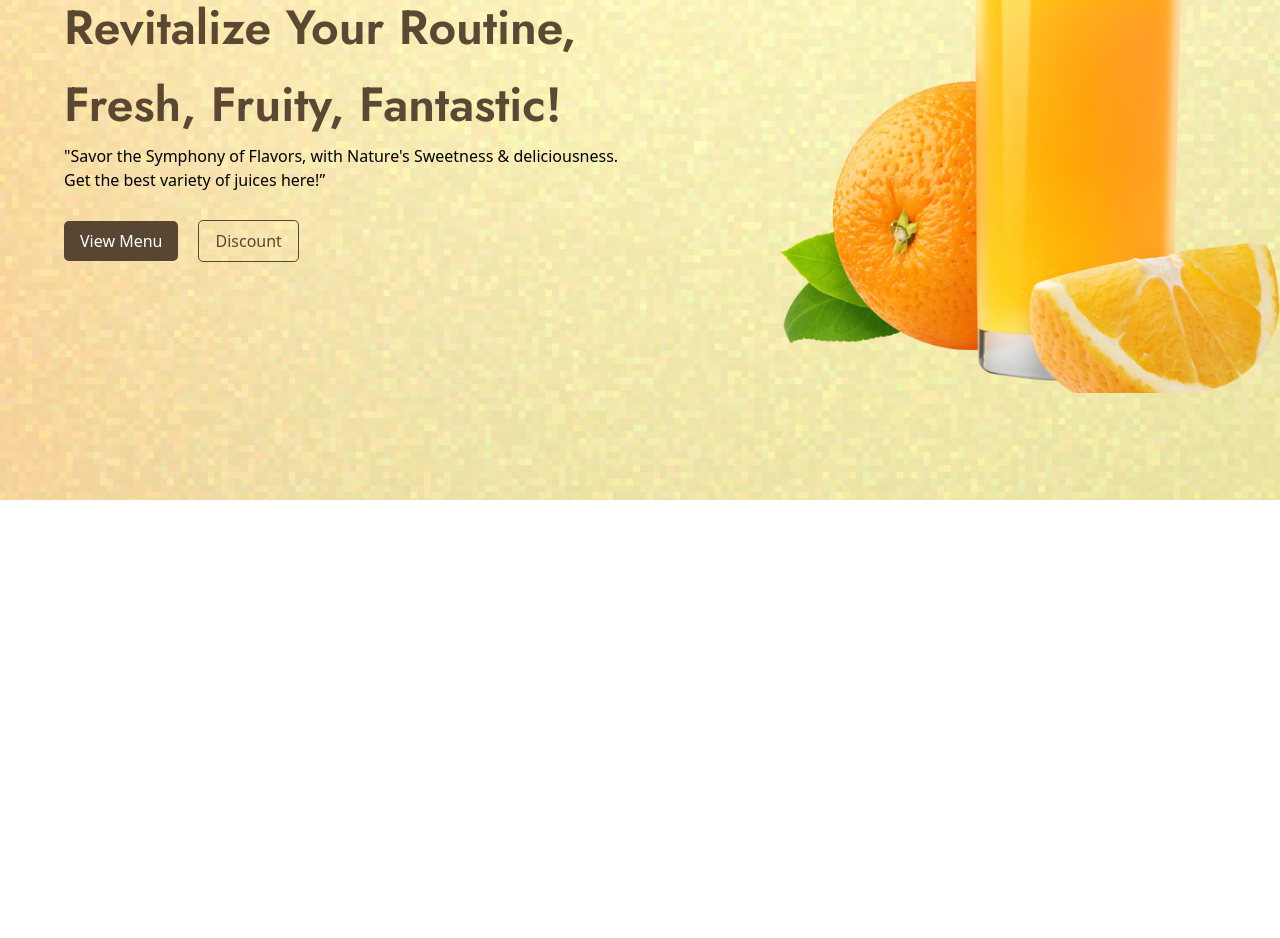
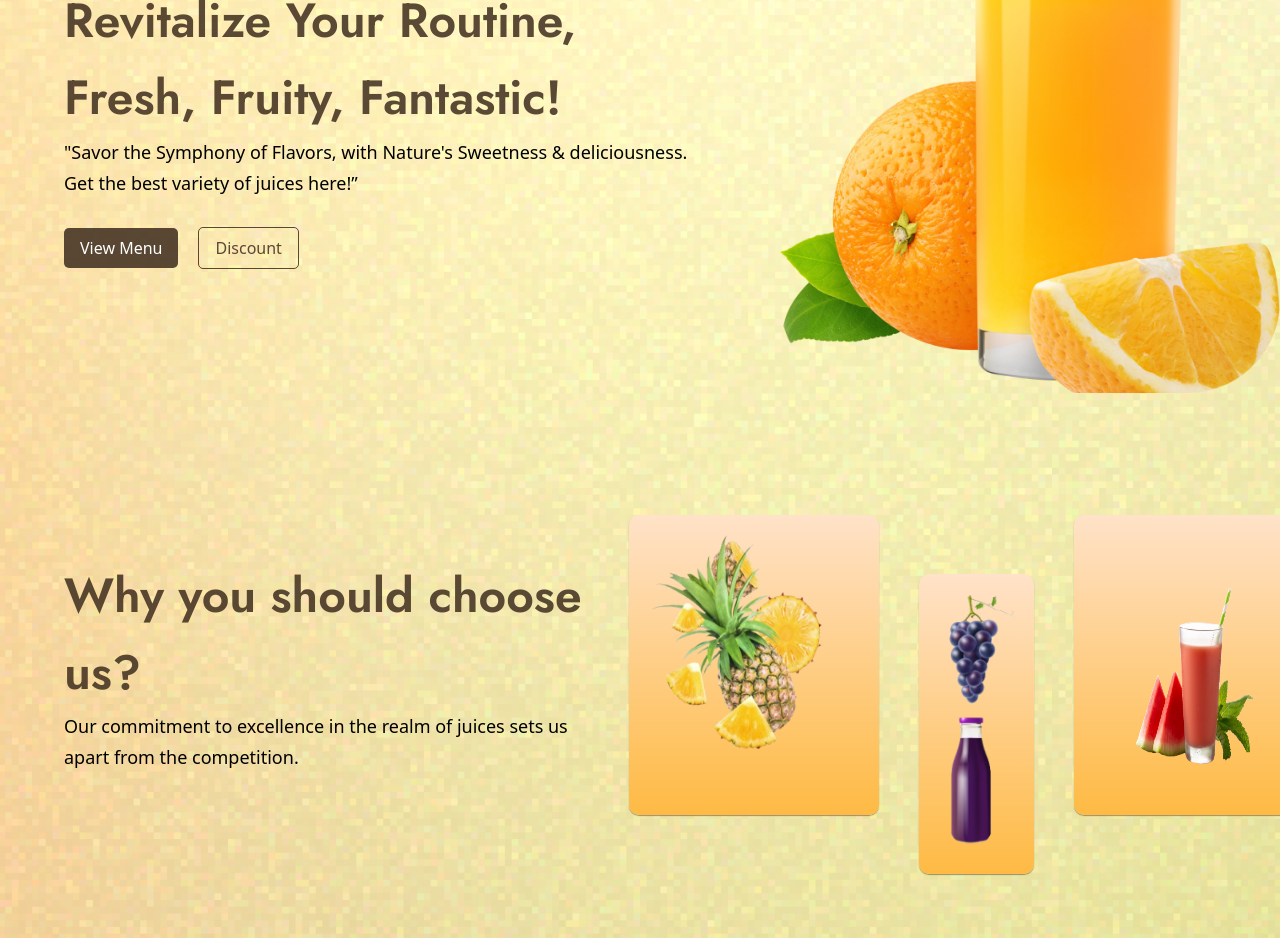
Before and after one commit to Faruqoloyede/Juice-website, a React (Vite) app: page / in a window 1280 px wide. Shown: the part 300-1238 px from the top of the page. Before the commit the page ends 800 px from the top, so only its background shows below. Built offline with nearby package versions, Linux system fonts and the light colour scheme.

Commit message:
added feature section

```diff
--- a/src/App.jsx
+++ b/src/App.jsx
@@ -1,6 +1,6 @@
 import React from 'react'
 import { styles } from './style'
-import { Hero, Navbar } from './components'
+import { Features, Hero, Navbar } from './components'
 
 
 const App = () => {
@@ -16,6 +16,11 @@ const App = () => {
           <Hero />
         </div>
       </div>
+      <div className={`${styles.flexStart} ${styles.paddingX}`}>
+        <div className={`${styles.boxWidth}`}>
+          <Features />
+        </div>
+      </div>
     </div>
   )
 }
--- /dev/null
+++ b/src/components/Features.jsx
@@ -0,0 +1,21 @@
+import React from 'react'
+import { styles } from '../style'
+import { Pineapple, Grapes, watermelon } from '../assets'
+
+const Features = () => {
+  return (
+    <div id='features' className={`${styles.paddingY} flex sm:flex-row flex-col items-center gap-10`}>
+        <div className='flex flex-col'>
+            <h1 className={`${styles.heading}`}>Why you should choose us?</h1>
+            <p className={`${styles.paragraph}`}>Our commitment to excellence in the realm of juices sets us apart from the competition.</p>
+        </div>
+        <div className='flex items-center gap-10 img'>
+            <img src={Pineapple} alt="" className='w-[250px] h-[300px] px-4 py-3 ' />
+            <img src={Grapes} alt="" className='w-[250px] h-[300px] px-4 py-3 mt-[20%]  ' />
+            <img src={watermelon} alt="" className='w-[250px] h-[300px] px-4 py-3 ' />
+        </div>
+    </div>
+  )
+}
+
+export default Features
--- a/src/components/Hero.jsx
+++ b/src/components/Hero.jsx
@@ -7,7 +7,7 @@ const Hero = () => {
     <section className="flex md:flex-row flex-col" id='home'>
         <div className={`${styles.flexStart} ${styles.paddingX} flex-1 flex-col`}>
             <h1 className={`${styles.heading}`}>Revitalize Your Routine,<br /> Fresh, Fruity, Fantastic!</h1>
-            <p>"Savor the Symphony of Flavors, with Nature's Sweetness & deliciousness.<br /> Get the best variety of juices here!”</p>
+            <p className={`${styles.paragraph}`}>"Savor the Symphony of Flavors, with Nature's Sweetness & deliciousness.<br /> Get the best variety of juices here!”</p>
             <div className='flex items-center gap-5 mt-7'>
                 <button className='bg-brown px-4 py-2 text-white rounded-[5px]'>
                     <a href="#menu">View Menu</a>
--- a/src/components/index.js
+++ b/src/components/index.js
@@ -1,9 +1,11 @@
 import Navbar from "./Navbar";
 import Hero from "./Hero"
+import Features from "./Features"
 
 
 
 export {
     Navbar,
-    Hero
+    Hero,
+    Features
 }
--- a/src/index.css
+++ b/src/index.css
@@ -11,3 +11,13 @@ body {
   background-position: center;
   background-size: cover;
 }
+
+.img img {
+  background: linear-gradient(#FFE2C8, #FEBA44);
+  border-radius: 10px;
+  box-shadow: 0px 1px 1px 0px #5946318A;
+}
+
+/* .img img:nth-child(2) {
+  margin-top: 20%;
+} */
--- a/src/style.js
+++ b/src/style.js
@@ -1,7 +1,7 @@
 export const styles = {
     boxWidth: "xl:max-w-[1280px] w-full",
     heading: "font-jost font-semibold xs:text-[48px] text-[40px] text-brown xs:leading-[76.8px] leading-[66.8px] w-full",
-    paragraph: "font-poppins font-normal text-dimWhite text-[18px] leading-[30.8px]",
+    paragraph: "font-poppins font-normal text-black text-[18px] leading-[30.8px]",
 
     flexCenter: "flex justify-center items-center",
     flexStart: "flex justify-center items-start",
```
